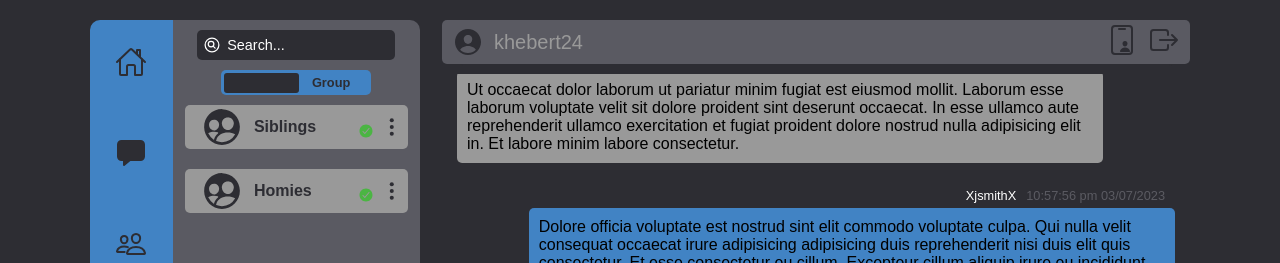
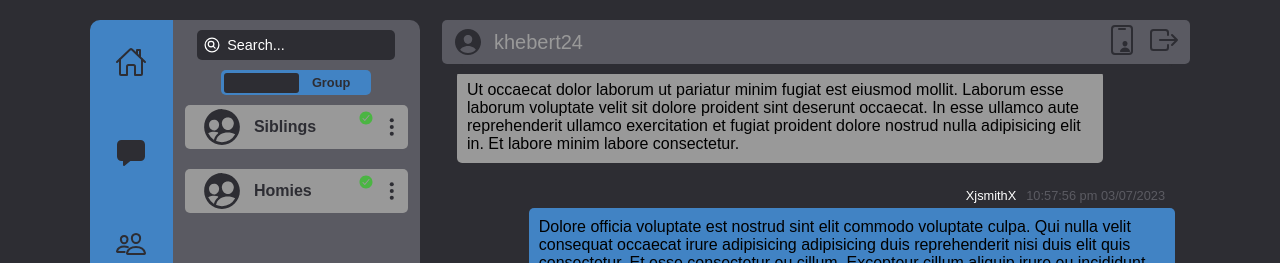
Before and after one commit to kraig-hebert/chat, a React (Create React App) app in the folder client/: page / in a window 1280 px wide. Both pictures are taken after a click on the element 330 px from the left and 82 px from the top of the page. Shown: the top 263 px of the page. Built offline with nearby package versions, Linux system fonts and the light colour scheme.

Commit message:
updated stylins on TitleInput and replaced the <p> with just an input thats focused is controlled and not selectable unless menuClick

```diff
--- a/client/src/components/sideMenu/menuOptions/directMessagesOptions/groupCard/GroupCard.jsx
+++ b/client/src/components/sideMenu/menuOptions/directMessagesOptions/groupCard/GroupCard.jsx
@@ -1,4 +1,4 @@
-import React, { useState } from 'react';
+import React, { useState, useRef, useLayoutEffect } from 'react';
 import { useDispatch, useSelector } from 'react-redux';
 import PropTypes from 'prop-types';
 import {
@@ -31,9 +31,16 @@ const GroupCard = (props) => {
 
   const [showPopOver, setShowPopOver] = useState(false);
   const [showMembers, setShowMembers] = useState(false);
+  const [groupInfoHeight, setGroupInfoHeight] = useState();
+  const groupInfoRef = useRef(null);
   const [inputIsFocused, setInputIsFocused] = useState(false);
+  const [titleInputValue, setTitleInputValue] = useState(cardData.group.title);
 
   const handleOptionsClick = () => setShowPopOver(true);
+
+  useLayoutEffect(() => {
+    setGroupInfoHeight(groupInfoRef.current.offsetHeight);
+  });
 
   return (
     <div
@@ -43,14 +50,16 @@ const GroupCard = (props) => {
           : classes.groupCard
       }
     >
-      <div className={classes.groupInfoContainer}>
+      <div className={classes.groupInfoContainer} ref={groupInfoRef}>
         <div className={classes.groupInfo} onClick={handleCardClick}>
           <IoPeopleCircle className={classes.groupIcon} />
           <div className={classes.groupTitleContainer}>
-            <p className={classes.groupTitle}>{cardData.group.title}</p>
             <TitleInput
+              groupInfoHeight={groupInfoHeight}
               inputIsFocused={inputIsFocused}
               setInputIsFocused={setInputIsFocused}
+              titleInputValue={titleInputValue}
+              setTitleInputValue={setTitleInputValue}
             />
           </div>
         </div>
--- a/client/src/components/sideMenu/menuOptions/directMessagesOptions/groupCard/titleInput/TitleInput.jsx
+++ b/client/src/components/sideMenu/menuOptions/directMessagesOptions/groupCard/titleInput/TitleInput.jsx
@@ -5,7 +5,13 @@ import PropTypes from 'prop-types';
 import { useStyles } from './titleInputStyles';
 
 const TitleInput = (props) => {
-  const { groupInfoHeight, inputIsFocused, setInputIsFocused } = props;
+  const {
+    groupInfoHeight,
+    inputIsFocused,
+    setInputIsFocused,
+    titleInputValue,
+    setTitleInputValue,
+  } = props;
   const classes = useStyles({
     groupInfoHeight,
     inputIsFocused,
@@ -24,9 +30,12 @@ const TitleInput = (props) => {
         type="text"
         className={classes.titleInput}
         onBlur={handleBlur}
+        value={titleInputValue}
+        onChange={(e) => setTitleInputValue(e.target.value)}
         ref={inputRef}
       />
       <IoCheckmarkCircle className={classes.icon} />
+      <div className={classes.bottomBorder}></div>
     </div>
   );
 };
@@ -35,6 +44,8 @@ TitleInput.propTypes = {
   groupInfoHeight: PropTypes.number,
   inputIsFocused: PropTypes.bool,
   setInputIsFocused: PropTypes.func,
+  titleInputValue: PropTypes.string,
+  setTitleInputValue: PropTypes.func,
 };
 
 export default TitleInput;
--- a/client/src/components/sideMenu/menuOptions/directMessagesOptions/groupCard/titleInput/titleInputStyles.js
+++ b/client/src/components/sideMenu/menuOptions/directMessagesOptions/groupCard/titleInput/titleInputStyles.js
@@ -32,4 +32,12 @@ export const useStyles = createUseStyles((theme) => ({
     color: theme.success.main,
     cursor: 'pointer',
   },
+  bottomBorder: (props) => ({
+    position: 'absolute',
+    bottom: '10px',
+    width: props.inputIsFocused ? '100%' : '0',
+    height: '2px',
+    backgroundColor: theme.mainBG.main,
+    transition: 'width .25s',
+  }),
 }));
```
